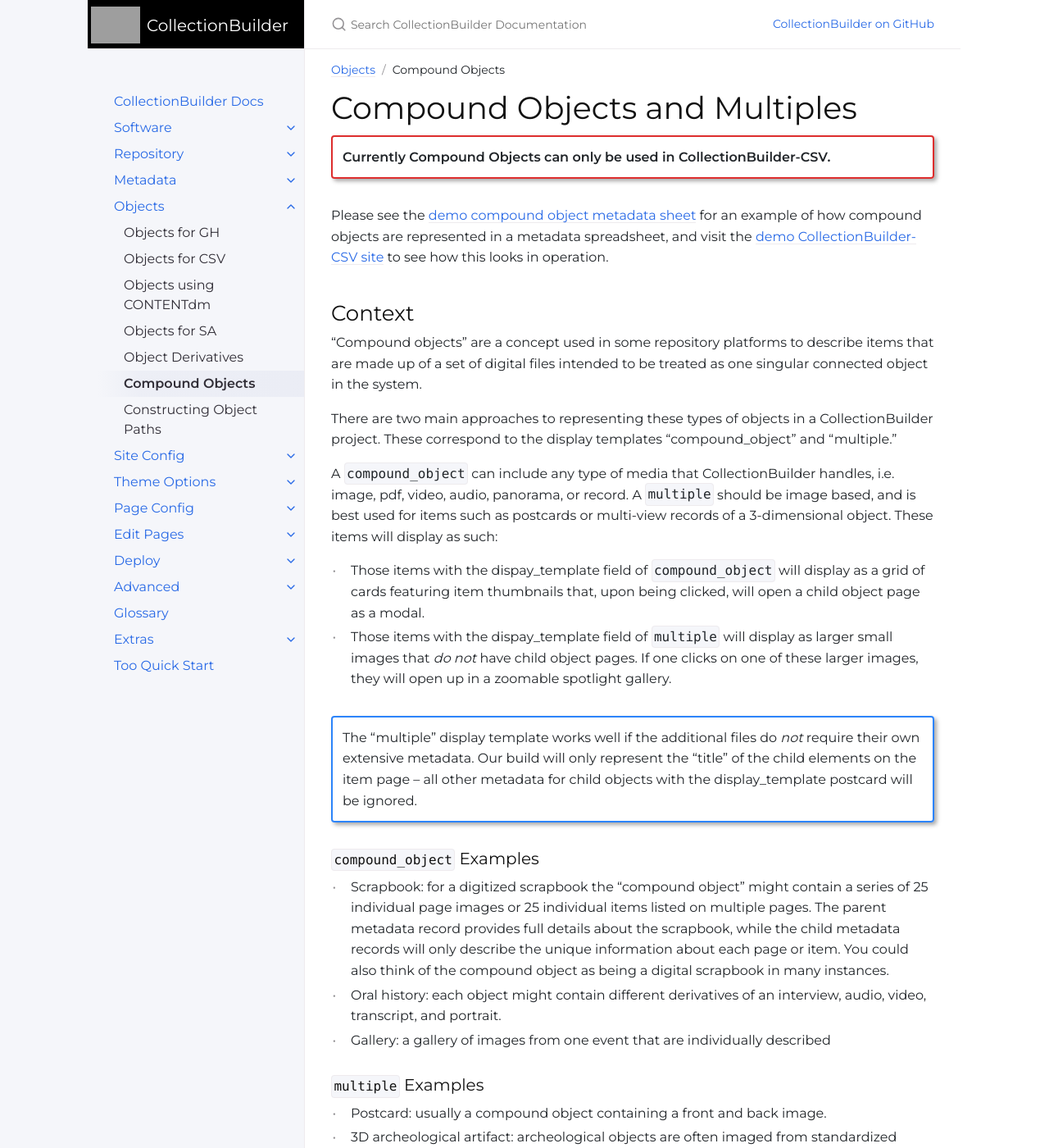
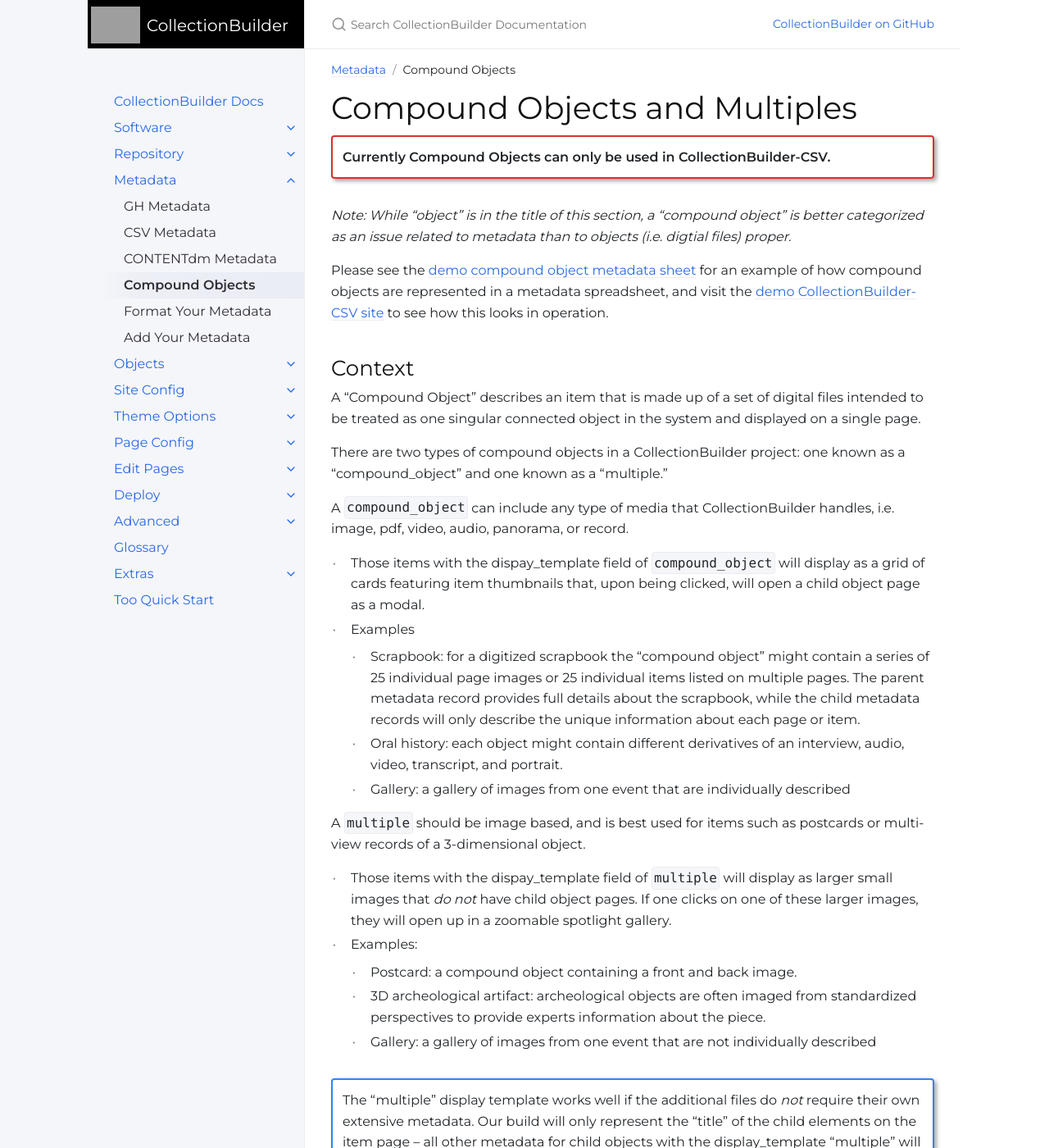
Before and after one commit to CollectionBuilder/cb-docs, a Jekyll site: the page built from docs/metadata/compound-objects.md, in a window 1280 px wide and 1400 px high. Shown: the whole window at 82% size. Built offline with Jekyll 4.4.1, drawn with Linux system fonts in a browser that asks for light colours; comment, search, counter and statistics services are not loaded; some of the changed text lies outside the part shown.

Commit message:
Some edits to streamline content

```diff
--- a/docs/objects/compound-objects.md
+++ b/docs/metadata/compound-objects.md
@@ -1,6 +1,6 @@
 ---
 title: Compound Objects
-parent: Objects
+parent: Metadata
 nav_order: 6
 ---
 # Compound Objects and Multiples
@@ -8,35 +8,36 @@ nav_order: 6
 {:.alert .alert-red }
 **Currently Compound Objects can only be used in CollectionBuilder-CSV.**
 
+_Note: While "object" is in the title of this section, a "compound object" is better categorized as an issue related to metadata than to objects (i.e. digtial files) proper._
+
 Please see the [demo compound object metadata sheet](https://docs.google.com/spreadsheets/d/1UNwl02r3fB-ybiKqb3SY4K30Tf4_rY_NOv5_o5WtVoY/edit?usp=sharing) for an example of how compound objects are represented in a metadata spreadsheet, and visit the [demo CollectionBuilder-CSV site](https://www.lib.uidaho.edu/collectionbuilder/collectionbuilder-csv-demo/) to see how this looks in operation.
 
 ## Context
 
-"Compound objects" are a concept used in some repository platforms to describe items that are made up of a set of digital files intended to be treated as one singular connected object in the system.
+A "Compound Object" describes an item that is made up of a set of digital files intended to be treated as one singular connected object in the system and displayed on a single page.
 
-There are two main approaches to representing these types of objects in a CollectionBuilder project. These correspond to the display templates "compound_object" and "multiple."
+There are two types of compound objects in a CollectionBuilder project:
+one known as a "compound_object" and one known as a "multiple."
 
-A `compound_object` can include any type of media that CollectionBuilder handles, i.e. image, pdf, video, audio, panorama, or record. A `multiple` should be image based, and is best used for items such as postcards or multi-view records of a 3-dimensional object. These items will display as such:
+A `compound_object` can include any type of media that CollectionBuilder handles, i.e. image, pdf, video, audio, panorama, or record.
+- Those items with the dispay_template field of `compound_object` will display as a grid of cards featuring item thumbnails that, upon being clicked, will open a child object page as a modal.
+- Examples
+    - Scrapbook: for a digitized scrapbook the "compound object" might contain a series of 25 individual page images or 25 individual items listed on multiple pages. The parent metadata record provides full details about the scrapbook, while the child metadata records will only describe the unique information about each page or item.
+    - Oral history: each object might contain different derivatives of an interview, audio, video, transcript, and portrait.
+    - Gallery: a gallery of images from one event that are individually described
 
-- Those items with the dispay_template field of `compound_object` will display as a grid of cards featuring item thumbnails that, upon being clicked, will open a child object page as a modal.
+A `multiple` should be image based, and is best used for items such as postcards or multi-view records of a 3-dimensional object.
 - Those items with the dispay_template field of `multiple` will display as larger small images that *do not* have child object pages. If one clicks on one of these larger images, they will open up in a zoomable spotlight gallery.
+- Examples:
+    - Postcard: a compound object containing a front and back image.
+    - 3D archeological artifact: archeological objects are often imaged from standardized perspectives to provide experts information about the piece.
+    - Gallery: a gallery of images from one event that are not individually described
 
 {:.alert .alert-blue }
-The "multiple" display template works well if the additional files do *not* require their own extensive metadata. Our build will only represent the "title" of the child elements on the item page -- all other metadata for child objects with the display_template postcard will be ignored.
+The "multiple" display template works well if the additional files do *not* require their own extensive metadata. Our build will only represent the "title" of the child elements on the item page -- all other metadata for child objects with the display_template "multiple" will be ignored.
 
-### `compound_object` Examples
 
-- Scrapbook: for a digitized scrapbook the "compound object" might contain a series of 25 individual page images or 25 individual items listed on multiple pages. The parent metadata record provides full details about the scrapbook, while the child metadata records will only describe the unique information about each page or item. You could also think of the compound object as being a digital scrapbook in many instances.
-- Oral history: each object might contain different derivatives of an interview, audio, video, transcript, and portrait.
-- Gallery: a gallery of images from one event that are individually described
-
-### `multiple` Examples
-
-- Postcard: usually a compound object containing a front and back image.
-- 3D archeological artifact: archeological objects are often imaged from standardized perspectives to provide experts information about the piece.
-- Gallery: a gallery of images from one event that are not individually described
-
-## Parentid
+## Our Metadata Approach using "parentid"
 
 Our approach for describing "compound objects" and "multiples" require a top level metadata record describing the object overall (the parent). As such, these items' depend on the parentid field, which connects child metadata record(s) that describe the individual related files to the parent record.
 
--- a/docs/metadata/csv_metadata.md
+++ b/docs/metadata/csv_metadata.md
@@ -76,7 +76,7 @@ To enable the "compound_object" or "multiple" display template in CollectionBuil
 Please see the [demo compound object metadata sheet](https://docs.google.com/spreadsheets/d/1UNwl02r3fB-ybiKqb3SY4K30Tf4_rY_NOv5_o5WtVoY/edit?usp=sharing) for an example of how this might look in a metadata spreadsheet, and visit the [demo CollectionBuilder-CSV site](https://compound-1lqv.onrender.com/) to see how this looks in operation.
 
 {:.alert .alert-blue }
-For more on compound objects, check out [our section on Compound Objects]({{ '/docs/objects/compound-objects/' | relative_url }}) for extensive details.
+For more on compound objects, check out [our section on Compound Objects]({{ '/docs/metadata/compound-objects/' | relative_url }}) for extensive details.
 
 
 ### Object Location Fields:
```
